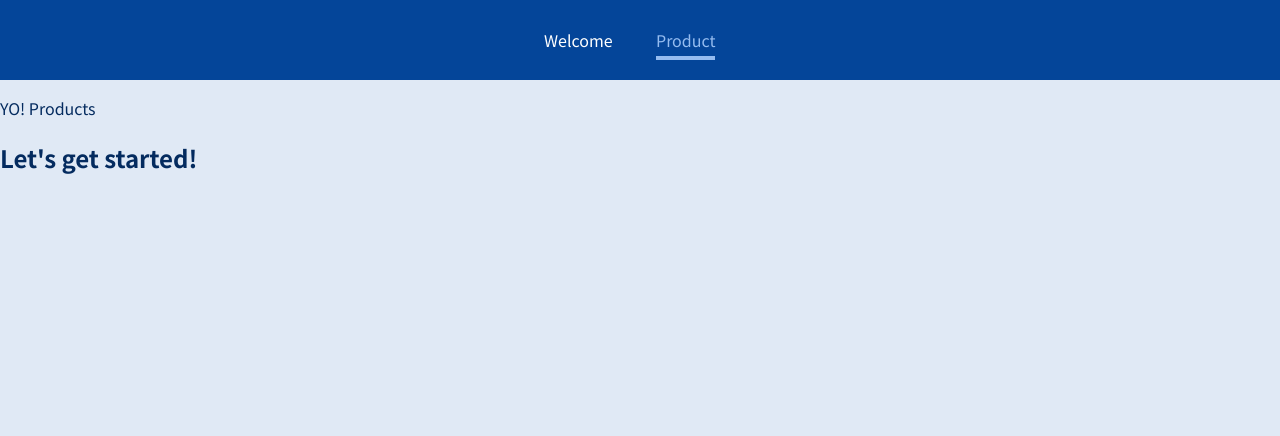
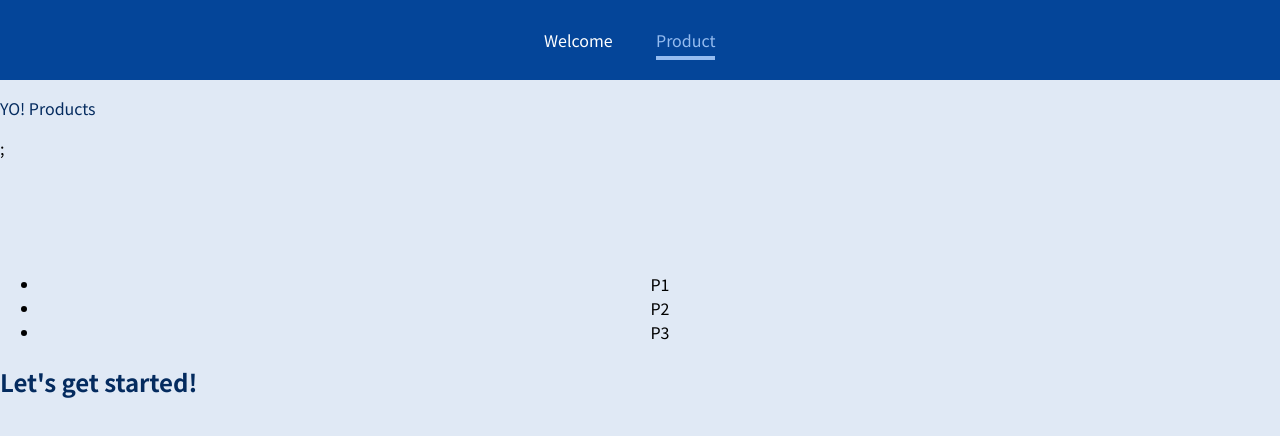
Before and after one commit to iShivam2012/RoutingProject, a React (Create React App) app: page /product in a window 1280 px wide. Shown: the top 436 px of the page. Built offline with nearby package versions, Linux system fonts and the light colour scheme.

Commit message:
added dynamic routing

```diff
--- a/src/App.js
+++ b/src/App.js
@@ -1,7 +1,8 @@
 import { Route } from "react-router-dom";
 import MainHeader from "./Components/MainHeader";
-import Product from "./Components/Product";
-import Welcome from "./Components/Welcome";
+import Product from "./Pages/Product";
+import ProductDetail from "./Pages/ProductDetail";
+import Welcome from "./Pages/Welcome";
 
 function App() {
   return (
@@ -13,6 +14,9 @@ function App() {
       <Route path="/product">
         <Product />
       </Route>
+      <Route path="/product-detail/:productId">
+        <ProductDetail />
+      </Route>
       <h2>Let's get started!</h2>
     </div>
   );
--- a/src/Components/Product.js
+++ /dev/null
@@ -1,6 +0,0 @@
-import React from "react";
-
-const Product = () => {
-  return <p>YO! Products</p>;
-};
-export default Product;
--- /dev/null
+++ b/src/Pages/Product.js
@@ -0,0 +1,21 @@
+import React, { Fragment } from "react";
+
+const Product = () => {
+  return (
+    <Fragment>
+      <header>
+        <p>YO! Products</p>;
+      </header>
+      <main>
+        <section>
+          <ul>
+            <li>P1</li>
+            <li>P2</li>
+            <li>P3</li>
+          </ul>
+        </section>
+      </main>
+    </Fragment>
+  );
+};
+export default Product;
--- /dev/null
+++ b/src/Pages/ProductDetail.js
@@ -0,0 +1,12 @@
+import { useParams } from "react-router-dom";
+
+const ProductDetail = () => {
+  const params = useParams();
+  return (
+    <section>
+      <h1>Product Details</h1>
+      <p>{params.productId}</p>
+    </section>
+  );
+};
+export default ProductDetail;
```
Also changed, not shown: src/Pages/Welcome.js (renamed from src/Components/Welcome.js), 1 other file (tests, documents, lock files or other folders).
